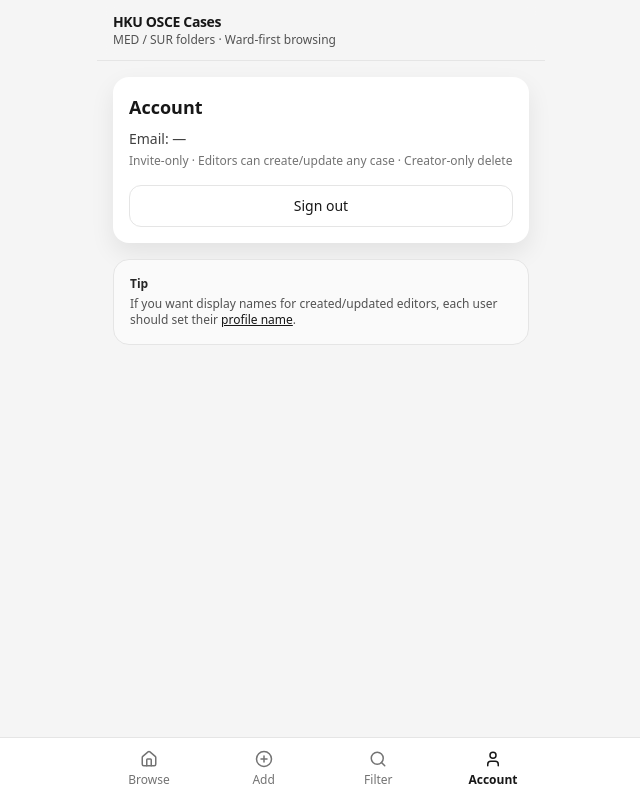
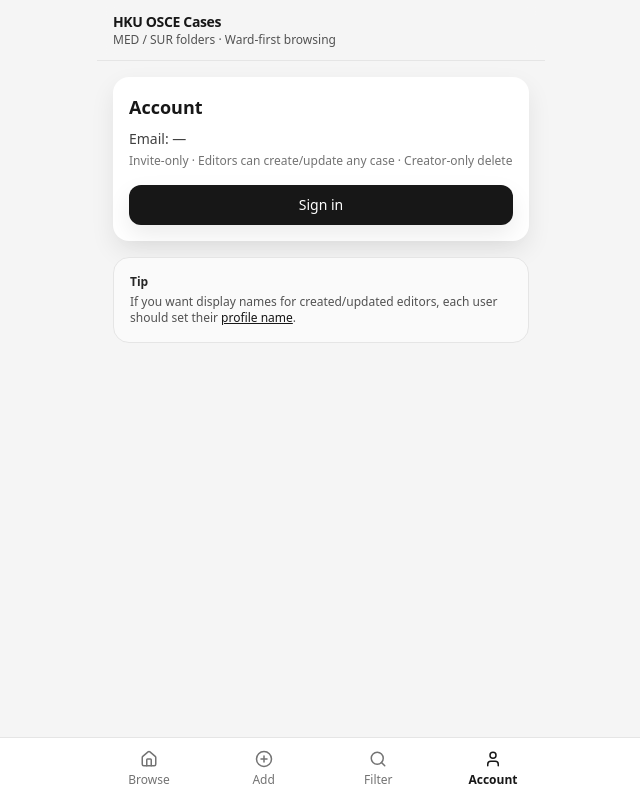
Before and after one commit to drkyjng/superpass, a Next.js app: page /superpass/account in a window 1280 px wide. Shown: the whole page, without its empty margins (319-959 px from the left). Built offline with nearby package versions, Linux system fonts and the light colour scheme; no server answers.

Commit message:
Update page.tsx

```diff
--- a/src/app/account/page.tsx
+++ b/src/app/account/page.tsx
@@ -9,24 +9,31 @@
 export default function AccountPage() {
   const supabase = useMemo(() => createClient(), []);
   const router = useRouter();
+
   const [email, setEmail] = useState<string>("—");
+  const [isAuthed, setIsAuthed] = useState(false);
 
   useEffect(() => {
     (async () => {
       const { data } = await supabase.auth.getUser();
-      setEmail(data.user?.email ?? "—");
+      const u = data.user;
+      setEmail(u?.email ?? "—");
+      setIsAuthed(!!u);
     })();
   }, [supabase]);
 
   async function signOut() {
     await supabase.auth.signOut();
-    router.push("/login");
+    setEmail("—");
+    setIsAuthed(false);
+    router.push("/login?next=/account");
   }
 
   return (
     <div className="space-y-4">
       <div className="rounded-2xl bg-white p-4 shadow-soft">
         <div className="text-lg font-semibold">Account</div>
+
         <div className="mt-2 text-sm text-neutral-700">
           <div>
             <span className="font-medium">Email:</span> {email}
@@ -37,9 +44,15 @@
         </div>
 
         <div className="mt-4">
-          <Button variant="secondary" className="w-full" onClick={signOut}>
-            Sign out
-          </Button>
+          {isAuthed ? (
+            <Button variant="secondary" className="w-full" onClick={signOut}>
+              Sign out
+            </Button>
+          ) : (
+            <Button className="w-full" onClick={() => router.push("/login?next=/account")}>
+              Sign in
+            </Button>
+          )}
         </div>
       </div>
 
```
